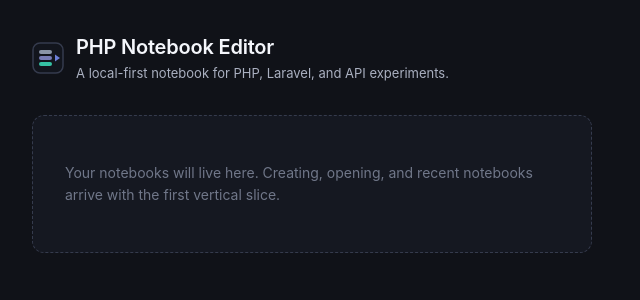
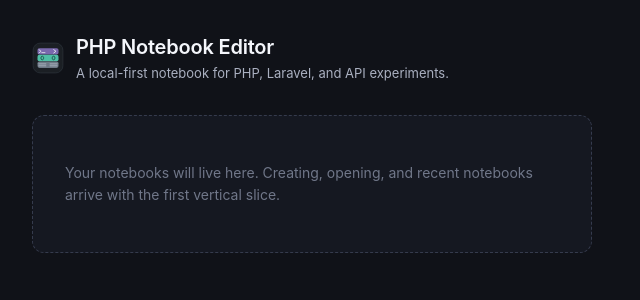
Before and after one commit to mo7ameds7awky/php-notebook-editor, a React (Vite) app: page / in a window 1280 px wide. Shown: the top 300 px of the page, without its empty margins (0-640 px from the left). Built offline with nearby package versions, Linux system fonts and the light colour scheme.

Commit message:
feat: render logo through LogoMark variants

```diff
--- a/src/components/common/LogoMark.tsx
+++ b/src/components/common/LogoMark.tsx
@@ -1,35 +1,39 @@
 import { APP_NAME } from "../../theme/appIdentity";
-import { cellAccents, colors } from "../../theme/tokens";
+import markUrl from "../../assets/brand/logo-mark.svg";
+import markSmallUrl from "../../assets/brand/logo-mark-small.svg";
+import horizontalUrl from "../../assets/brand/logo-horizontal.svg";
+import horizontalTaglineUrl from "../../assets/brand/logo-horizontal-with-tagline.svg";
+import monochromeUrl from "../../assets/brand/logo-monochrome.svg";
 
-/**
- * Placeholder logo mark: a rounded square holding three stacked cell bars in
- * the markdown, PHP, and HTTP accents, plus a play triangle.
- */
-export function LogoMark({ size = 28 }: { size?: number }) {
+export type LogoVariant =
+  | "mark"
+  | "markSmall"
+  | "horizontal"
+  | "horizontalTagline"
+  | "monochrome";
+
+const SOURCES: Record<LogoVariant, string> = {
+  mark: markUrl,
+  markSmall: markSmallUrl,
+  horizontal: horizontalUrl,
+  horizontalTagline: horizontalTaglineUrl,
+  monochrome: monochromeUrl,
+};
+
+/** The single component for rendering the brand logo anywhere in the app. */
+export function LogoMark({
+  size = 28,
+  variant = "mark",
+}: {
+  size?: number;
+  variant?: LogoVariant;
+}) {
   return (
-    <svg
-      width={size}
+    <img
+      src={SOURCES[variant]}
       height={size}
-      viewBox="0 0 32 32"
-      role="img"
-      aria-label={`${APP_NAME} logo`}
-    >
-      <rect
-        x="1"
-        y="1"
-        width="30"
-        height="30"
-        rx="7"
-        fill={colors.codeSurface}
-        stroke={colors.border}
-        strokeWidth="1.5"
-      />
-      {/* three stacked cells */}
-      <rect x="7" y="8" width="13" height="4" rx="2" fill={cellAccents.markdown} />
-      <rect x="7" y="14" width="13" height="4" rx="2" fill={cellAccents.php} />
-      <rect x="7" y="20" width="13" height="4" rx="2" fill={cellAccents.http} />
-      {/* play triangle */}
-      <path d="M23 12.5 L28 16 L23 19.5 Z" fill={colors.primary} />
-    </svg>
+      alt={`${APP_NAME} logo`}
+      draggable={false}
+    />
   );
 }
```
